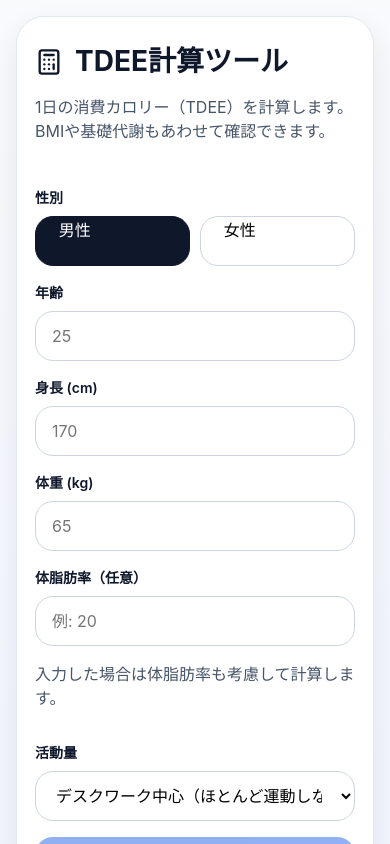
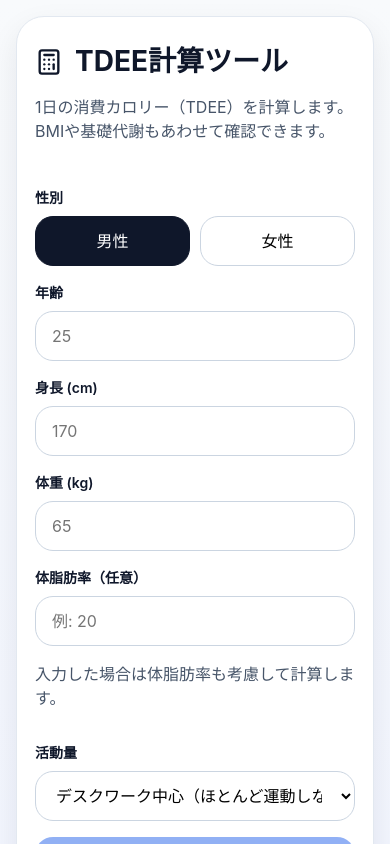
Before and after one commit to Wataru-worker/tree-app, a React (Vite) app: page / in a window 390 px wide. Shown: the top 844 px of the page. Built offline with nearby package versions, Linux system fonts and the light colour scheme; the HTML template or start-up script is replaced by a standard one.

Commit message:
Update index.css

```diff
--- a/src/index.css
+++ b/src/index.css
@@ -291,4 +291,10 @@ button {
     padding-left: 18px;
     padding-right: 18px;
   }
+
+  .flex-center {
+    display: flex;
+    align-items: center;
+    justify-content: center;
+  }
 }
```
